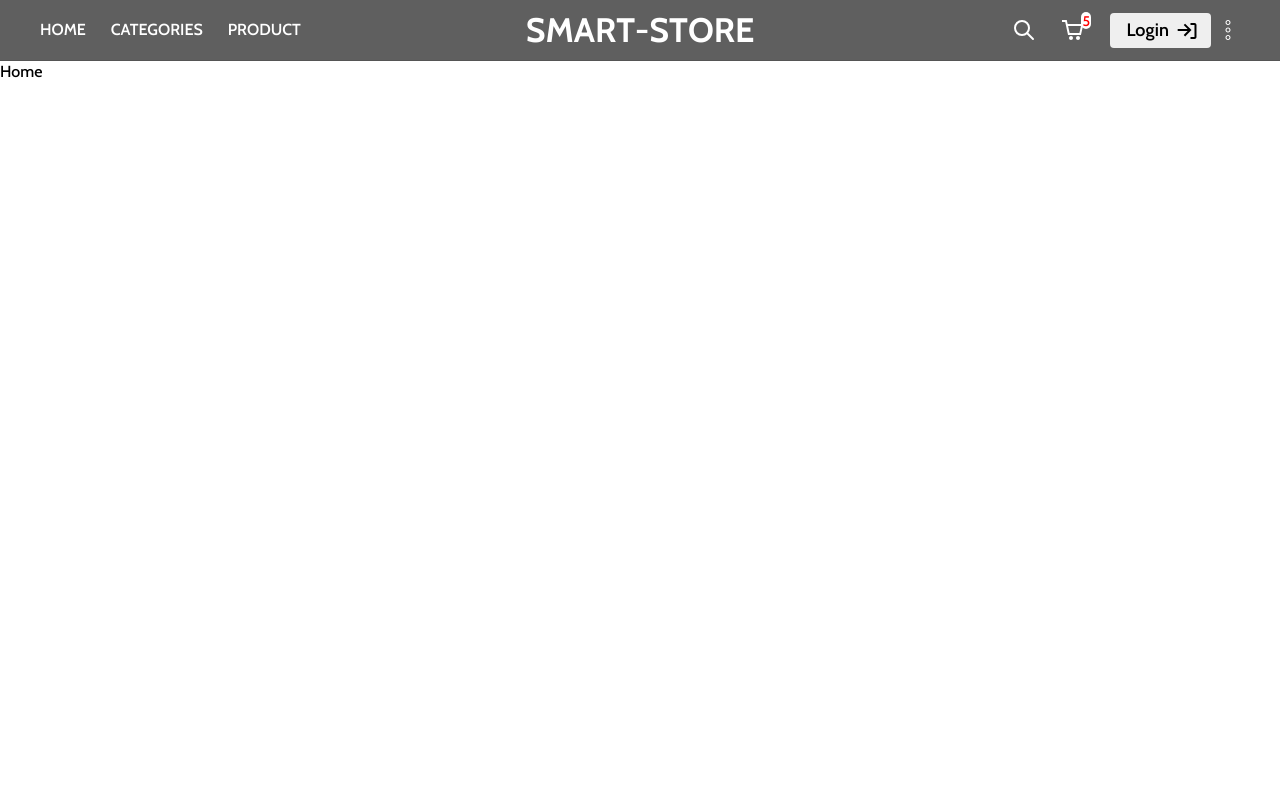
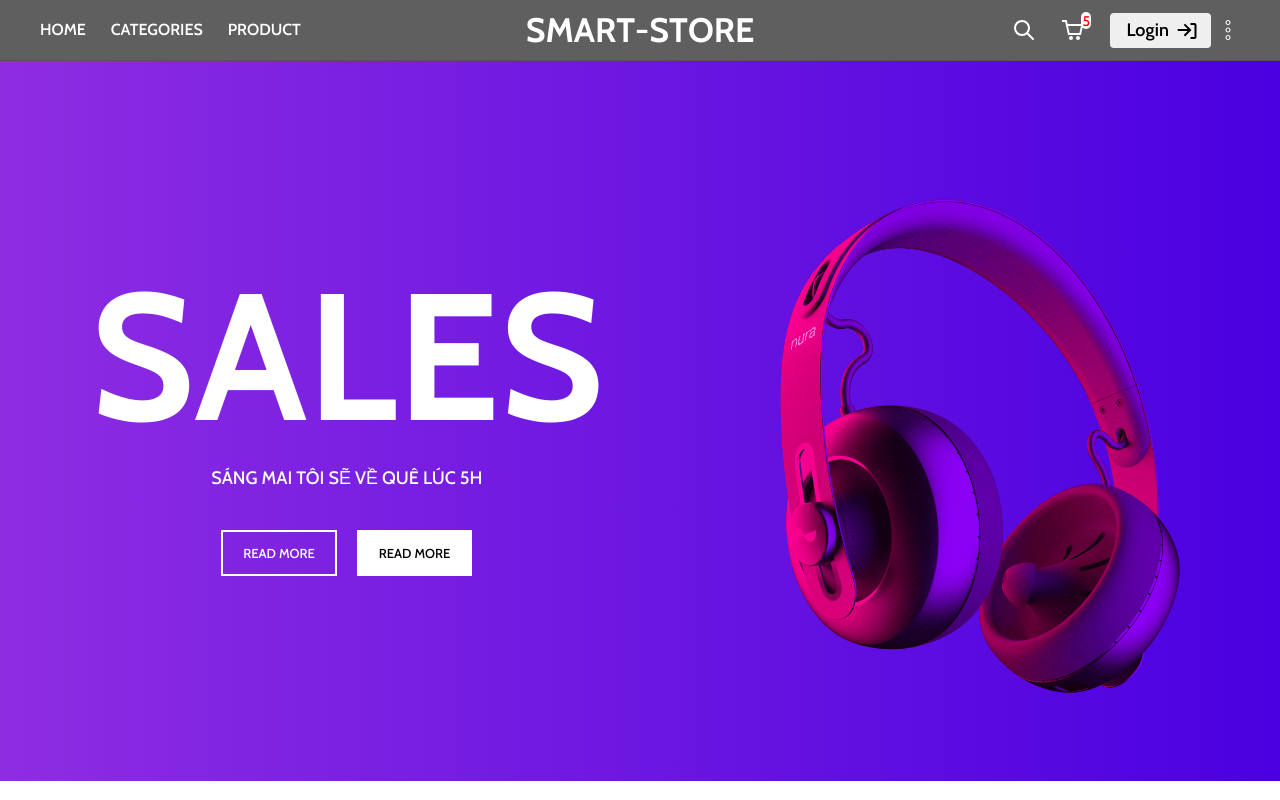
Before and after one commit to tuanpa2k2/Smart-store, a React (Create React App) app in the folder smart-ui/: page / in a window 1280 px wide. Shown: the top 800 px of the page. Built offline with nearby package versions, Linux system fonts and the light colour scheme.

Commit message:
UI - Banner

```diff
--- a/smart-ui/src/components/Home/Banner/Banner.jsx
+++ b/smart-ui/src/components/Home/Banner/Banner.jsx
@@ -1,6 +1,22 @@
-import "./Banner.scss";
+import './Banner.scss';
+import BannerImg from '../../../assets/banner-img.png';
+
 const Banner = () => {
-    return <div>Banner</div>;
+    return (
+        <div className="hero-banner">
+            <div className="content">
+                <div className="text-content">
+                    <h1>SALES</h1>
+                    <p>SÁNG MAI TÔI SẼ VỀ QUÊ LÚC 5H</p>
+                    <div className="ctas">
+                        <div className="banner-cta">Read more</div>
+                        <div className="banner-cta v2">Read more</div>
+                    </div>
+                </div>
+                <img className="banner-img" src={BannerImg} alt="" />
+            </div>
+        </div>
+    );
 };
 
 export default Banner;
--- a/smart-ui/src/components/Home/Banner/Banner.scss
+++ b/smart-ui/src/components/Home/Banner/Banner.scss
@@ -1 +1,109 @@
-@import "../../../css-config/mixins.scss";
+@import '../../../css-config/mixins.scss';
+
+.hero-banner {
+    padding: 40px 0;
+    position: relative;
+    background-image: linear-gradient(to right, #8e2de2, #4a00e0);
+    @include md {
+        height: calc(100vh - 80px);
+    }
+
+    .content {
+        display: flex;
+        height: 100%;
+        justify-content: flex-end;
+        align-items: center;
+        flex-direction: column-reverse;
+        max-width: calc(100% - 20px);
+        margin: 0 auto;
+        position: relative;
+
+        @include md {
+            flex-direction: row;
+            max-width: 1200px;
+        }
+
+        .text-content {
+            color: white;
+            text-align: center;
+            display: flex;
+            flex-direction: column;
+            align-items: center;
+            @include md {
+                position: absolute;
+                left: 50px;
+                top: 50%;
+                transform: translateY(-50%);
+            }
+            @include xxl {
+                left: 0;
+            }
+
+            h1 {
+                font-size: 80px;
+                font-weight: 700;
+                line-height: 1;
+                margin-bottom: 20px;
+                @include md {
+                    font-size: 180px;
+                }
+            }
+
+            p {
+                max-width: 300px;
+                font-size: 14px;
+                line-height: 20px;
+                margin-bottom: 20px;
+                @include md {
+                    max-width: 500px;
+                    font-size: 18px;
+                    line-height: 24px;
+                    margin-bottom: 40px;
+                }
+            }
+
+            .ctas {
+                display: flex;
+                justify-content: center;
+                gap: 20px;
+
+                .banner-cta {
+                    text-transform: uppercase;
+                    font-size: 13px;
+                    font-weight: 500;
+                    border: 2px solid white;
+                    padding: 10px 20px;
+                    cursor: pointer;
+
+                    &.v2 {
+                        background-color: white;
+                        color: black;
+                    }
+
+                    &:hover {
+                        opacity: 0.6;
+                    }
+                }
+            }
+        }
+
+        .banner-img {
+            position: relative;
+            z-index: 9;
+            width: 200px;
+            margin-bottom: 20px;
+
+            @include md {
+                width: 400px;
+                margin-right: 60px;
+                margin-top: 50px;
+                margin-bottom: 0;
+            }
+            @include xxl {
+                width: 600px;
+                margin-right: 0px;
+                margin-top: 0px;
+            }
+        }
+    }
+}
--- a/smart-ui/src/components/Home/Home.jsx
+++ b/smart-ui/src/components/Home/Home.jsx
@@ -1,6 +1,13 @@
 import './Home.scss';
+
+import Banner from '../Home/Banner/Banner';
+
 const Home = () => {
-    return <div className="home">Home</div>;
+    return (
+        <div className="home">
+            <Banner />
+        </div>
+    );
 };
 
 export default Home;
```
